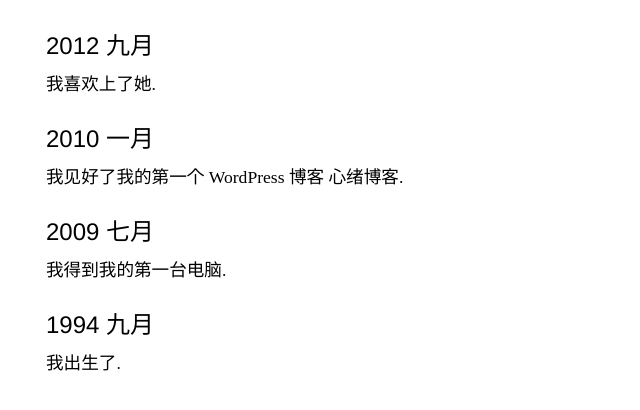
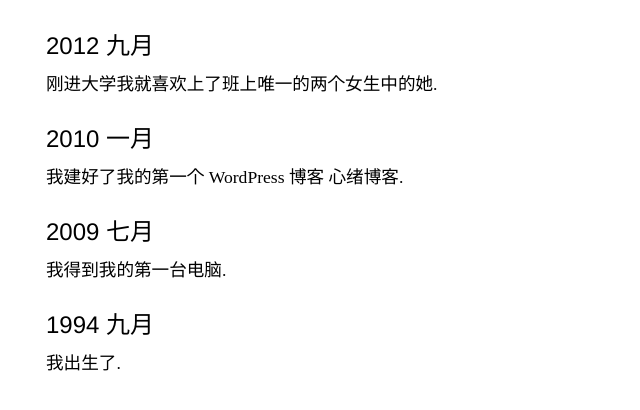
Before and after one commit to enirehtac/enirehtac.github.io, a plain HTML site: page timeline.html in a window 1280 px wide. Shown: the part 132-542 px from the top of the page, without its empty margins (252-892 px from the left). Drawn offline with Linux system fonts and the light colour scheme.

Commit message:
Updated timeline.html

```diff
--- a/timeline.html
+++ b/timeline.html
@@ -12,9 +12,9 @@
 <article>
 <h1><a href="../">不管她变成什么样，我都爱她</a></h1>
   <h2><time datetime="2012">2012 九月</time></h2>
-  <p>我喜欢上了她.</p>
+  <p>刚进大学我就喜欢上了班上唯一的两个女生中的她.</p>
   <h2><time datetime="1994">2010 一月</time></h2>
-<p>我见好了我的第一个 WordPress 博客 心绪博客.</p>
+<p>我建好了我的第一个 WordPress 博客 心绪博客.</p>
   <h2><time datetime="1994">2009 七月</time></h2>
 <p>我得到我的第一台电脑.</p>
 <h2><time datetime="1994">1994 九月</time></h2>
```
